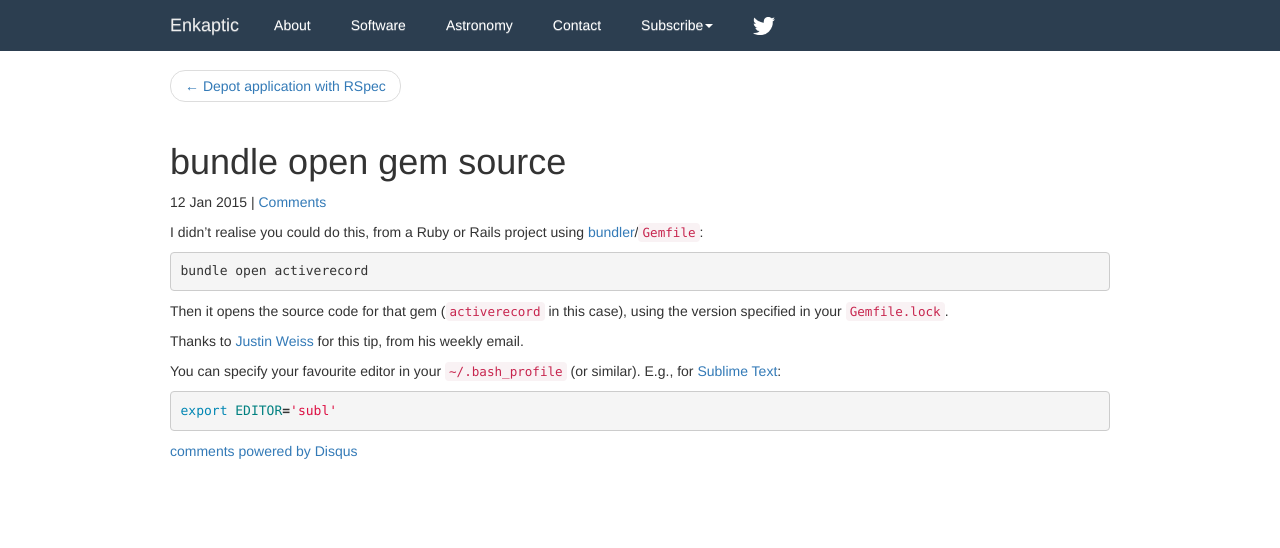
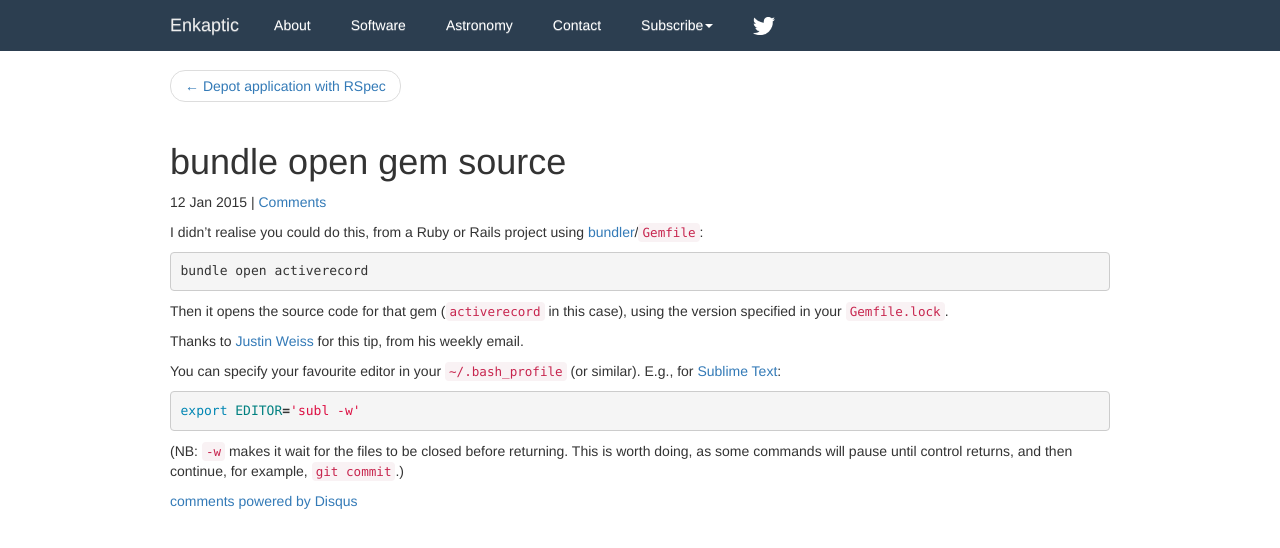
Before and after one commit to enkaptic/enkaptic.github.io, a Jekyll site: the page built from _posts/2015-01-12-bundle-open-gem-source.md, in a window 1280 px wide. Shown: the top 548 px of the page. Built offline with Jekyll 4.4.1, drawn with Linux system fonts in a browser that asks for light colours; nearby versions of some CDN libraries; comment, search, counter and statistics services are not loaded.

```diff
--- a/_posts/2015-01-12-bundle-open-gem-source.md
+++ b/_posts/2015-01-12-bundle-open-gem-source.md
@@ -16,5 +16,7 @@ Thanks to [Justin Weiss](http://www.justinweiss.com/) for this tip, from his wee
 You can specify your favourite editor in your <code>~/.bash_profile</code> (or similar). E.g., for [Sublime Text](https://www.sublimetext.com/):
 
 {% highlight bash %}
-export EDITOR='subl'
+export EDITOR='subl -w'
 {% endhighlight %}
+
+(NB: <code>-w</code> makes it wait for the files to be closed before returning. This is worth doing, as some commands will pause until control returns, and then continue, for example, <code>git commit</code>.)
```
